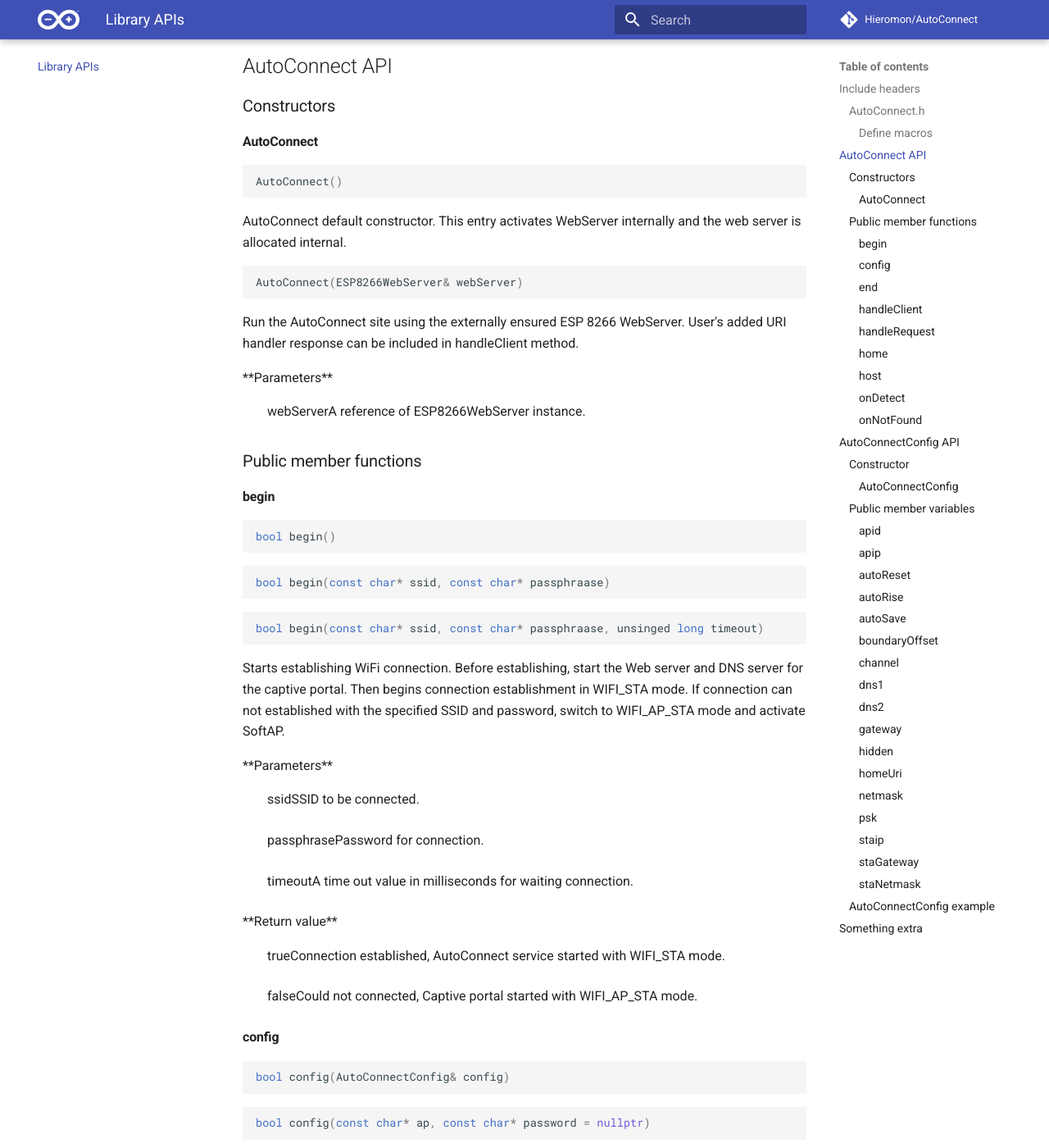
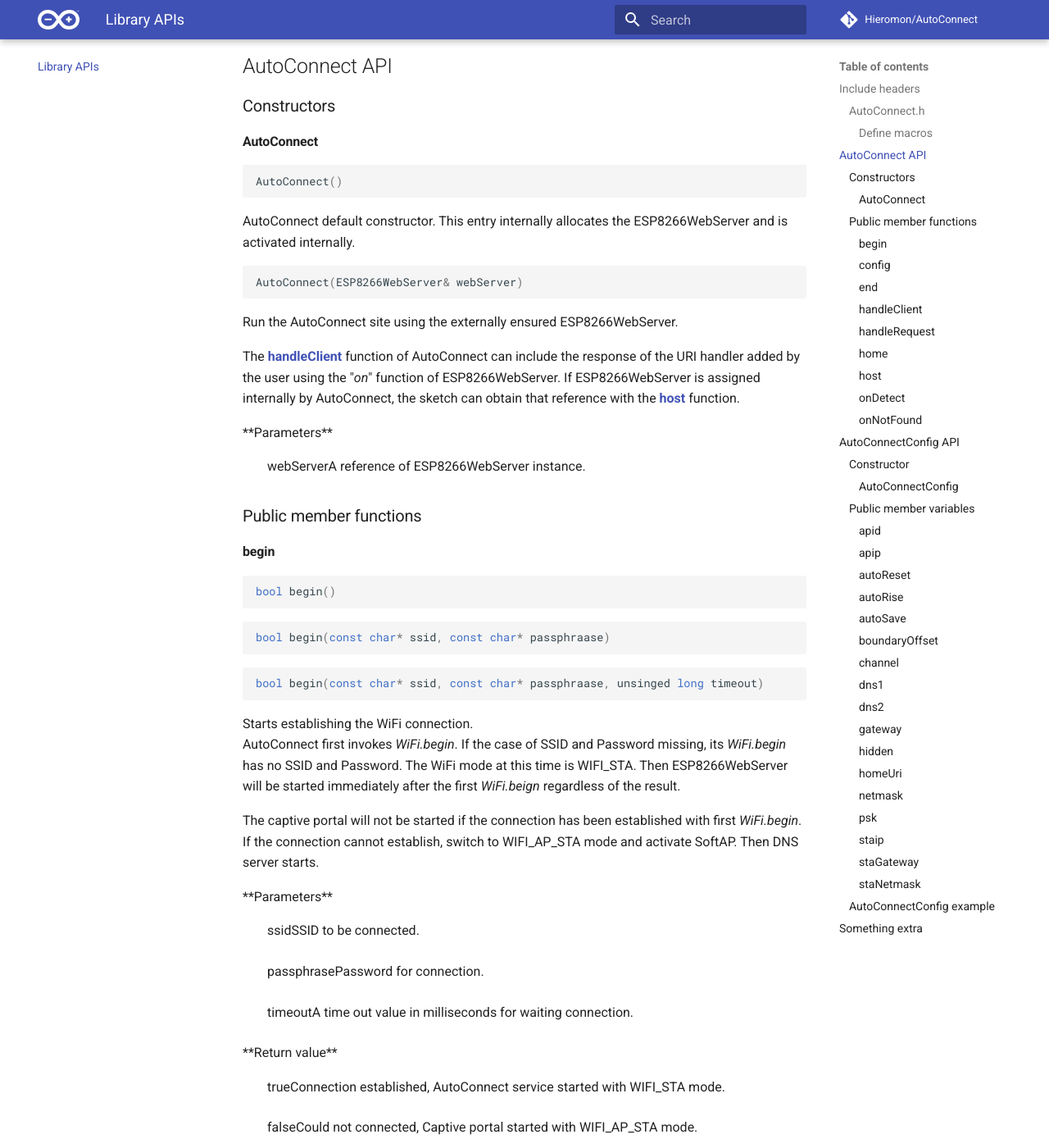
Before and after one commit to Hieromon/AutoConnect, an MkDocs documentation site: the page built from mkdocs/api.md, in a window 1280 px wide and 1400 px high, scrolled down 630 px. Shown: the whole window at 82% size. Built offline with MkDocs 1.6.1 and Material for MkDocs 9.7.7, drawn with Linux system fonts in a browser that asks for light colours; comment, search, counter and statistics services are not loaded; old or Windows-style settings are respelled for this version of MkDocs; some of the changed text lies outside the part shown.

````diff
--- a/mkdocs/api.md
+++ b/mkdocs/api.md
@@ -34,13 +34,15 @@ AutoConnect()
 
 <a id="withparameter"></a>
 
-AutoConnect default constructor. This entry activates WebServer internally and the web server is allocated internal.
+AutoConnect default constructor. This entry internally allocates the ESP8266WebServer and is activated internally.
 
 ```cpp
 AutoConnect(ESP8266WebServer& webServer)
 ```
 
-Run the AutoConnect site using the externally ensured ESP 8266 WebServer. User's added URI handler response can be included in handleClient method.
+Run the AutoConnect site using the externally ensured ESP8266WebServer.
+
+The [**handleClient**](api.md#handleclient) function of AutoConnect can include the response of the URI handler added by the user using the "*on*" function of ESP8266WebServer. If ESP8266WebServer is assigned internally by AutoConnect, the sketch can obtain that reference with the [**host**](api.me#host) function.
 <dl class="apidl">
     <dt>**Parameters**</dt>
     <dd><span class="apidef">webServer</span>A reference of ESP8266WebServer instance.</dd>
@@ -60,7 +62,10 @@ bool begin(const char* ssid, const char* passphraase)
 bool begin(const char* ssid, const char* passphraase, unsinged long timeout)
 ```
 
-Starts establishing WiFi connection. Before establishing, start the Web server and DNS server for the captive portal. Then begins connection establishment in WIFI_STA mode. If connection can not established with the specified SSID and password, switch to WIFI_AP_STA mode and activate SoftAP.
+Starts establishing the WiFi connection.
+AutoConnect first invokes *WiFi.begin*. If the case of SSID and Password missing, its *WiFi.begin* has no SSID and Password. The WiFi mode at this time is WIFI_STA. Then ESP8266WebServer will be started immediately after the first *WiFi.beign* regardless of the result.
+
+The captive portal will not be started if the connection has been established with first *WiFi.begin*. If the connection cannot establish, switch to WIFI_AP_STA mode and activate SoftAP. Then DNS server starts.
 <dl class="apidl">
     <dt>**Parameters**</dt>
     <dd><span class="apidef">ssid</span>SSID to be connected.</dd>
@@ -80,10 +85,10 @@ bool config(AutoConnectConfig& config)
 bool config(const char* ap, const char* password = nullptr)
 ```
 
-Sets SoftAP's WiFi configuration.
+Set SoftAP's WiFi configuration and static IP configuration.
 <dl class="apidl">
     <dt>**Parameters**</dt>
-    <dd><span class="apidef">config</span>Reference to AutoConnectConfig containing SoftAP's parameters.</dd>
+    <dd><span class="apidef">config</span>Reference to [**AutoConnectConfig**](api.md#autoconnectconfig) containing SoftAP's parameters and static IP parameters.</dd>
     <dd><span class="apidef">ap</span>SSID for SoftAP. The default value is **esp8266ap**.</dd>
     <dd><span class="apidef">password</span>Password for SodtAP. The default value is **12345678**.</dd>
     <dt>**Return value**</dt>
@@ -108,7 +113,7 @@ Stops AutoConnect captive portal service. Release ESP8266WebServer and DNSServer
 void handleClient()
 ```
 
-Handling for the AutoConnect web interface. Invoke the handleClient of the parent web server to process client request of the AutoConnect WEB interface. No effects when the web server is not available.
+Process the AutoConnect menu interface. It will be processed the client request too contained in the user sketch handler by calling the host *handleClient::ESP8266WebServer* from the Autoconnect internally.
 
 #### handleRequest
 
````
Also changed, not shown: other parts of mkdocs/api.md (+1 -1 lines), docs/api/index.html (+10 -7 lines), docs/sitemap.xml (+10 -10 lines), docs/search/search_index.json.
